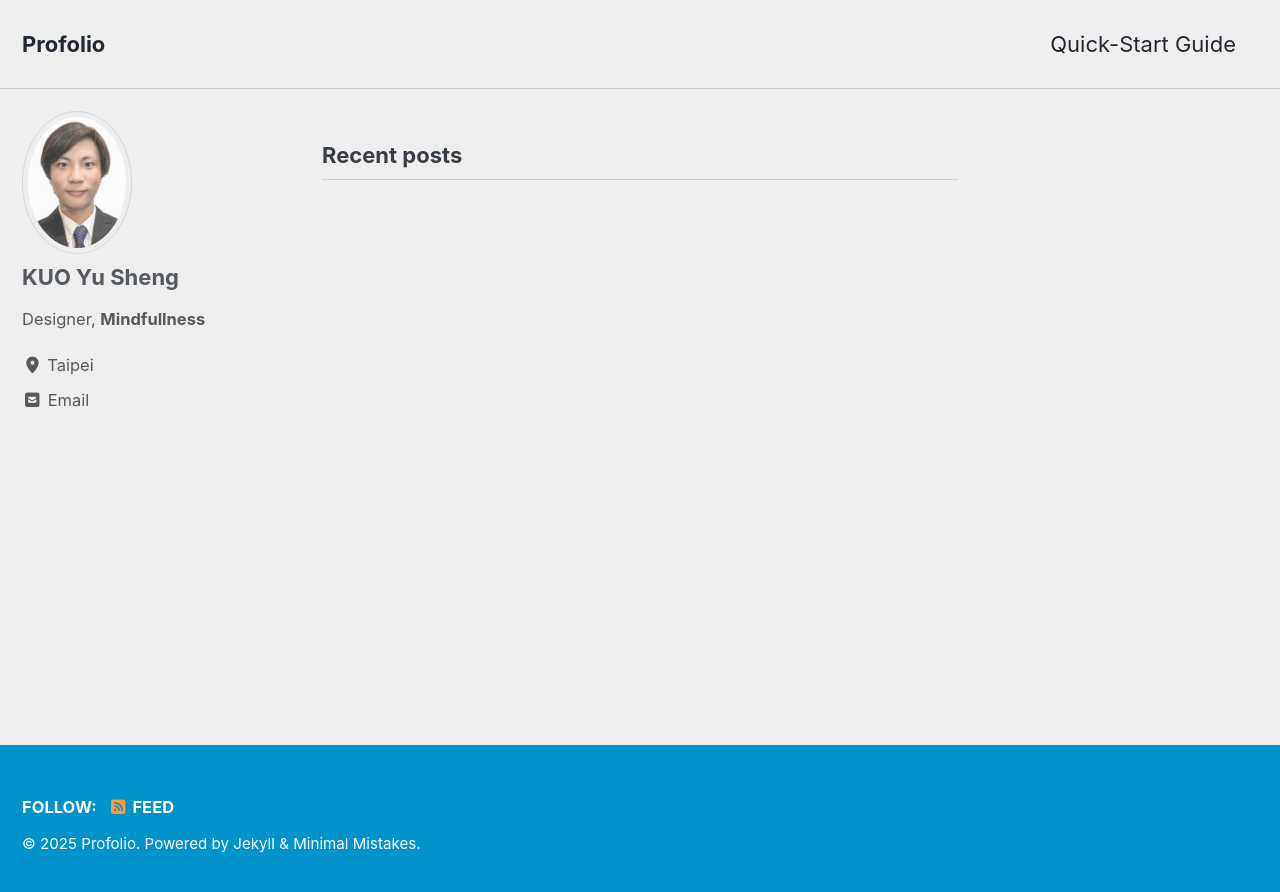
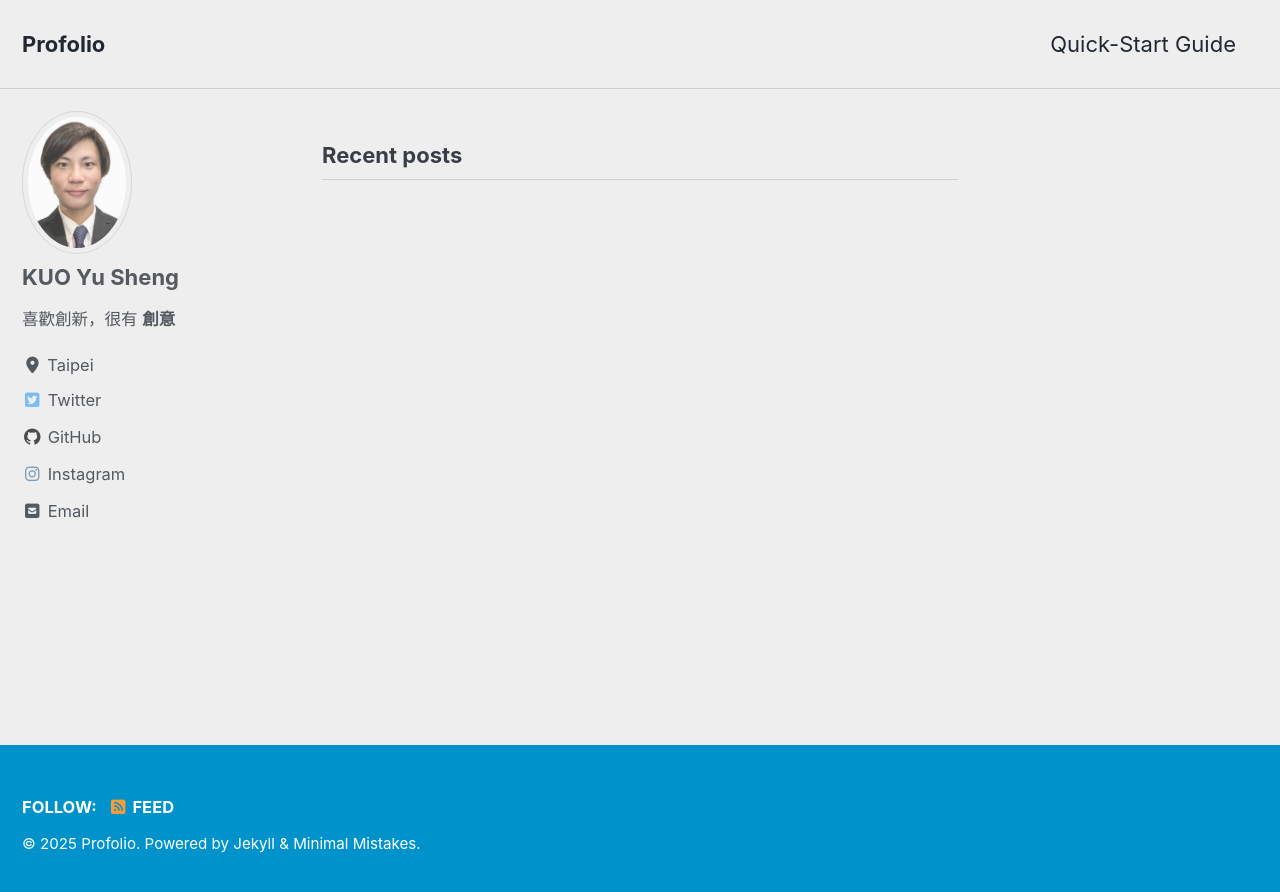
Before and after one commit to clubboy123/portfolio, a Jekyll site: the page built from index.html, in a window 1280 px wide. Shown: the top 892 px of the page. Built offline with Jekyll 4.4.1, drawn with Linux system fonts in a browser that asks for light colours; cached includes are drawn as plain includes; the list of posts is cut into pages by our own code.

Commit message:
big change
changes

```diff
--- a/_config.yml
+++ b/_config.yml
@@ -115,7 +115,7 @@ analytics:
 author:
   name             : "KUO Yu Sheng"
   avatar           : "/assets/img/headshot.jpg"
-  bio              : "Designer, **Mindfullness**"
+  bio              : "喜歡創新，很有 **創意**"
   location         : "Taipei"
   email            : "erickuoyusheng@gmail.com"
   links:
@@ -127,16 +127,16 @@ author:
       # url: "https://your-website.com"
     - label: "Twitter"
       icon: "fab fa-fw fa-twitter-square"
-      # url: "https://twitter.com/"
+      url: "https://x.com/home/"
     - label: "Facebook"
       icon: "fab fa-fw fa-facebook-square"
       # url: "https://facebook.com/"
     - label: "GitHub"
       icon: "fab fa-fw fa-github"
-      # url: "https://github.com/"
+      url: "https://github.com/"
     - label: "Instagram"
       icon: "fab fa-fw fa-instagram"
-      # url: "https://instagram.com/"
+      url: "https://instagram.com/"
 
 # Site Footer
 footer:
```
